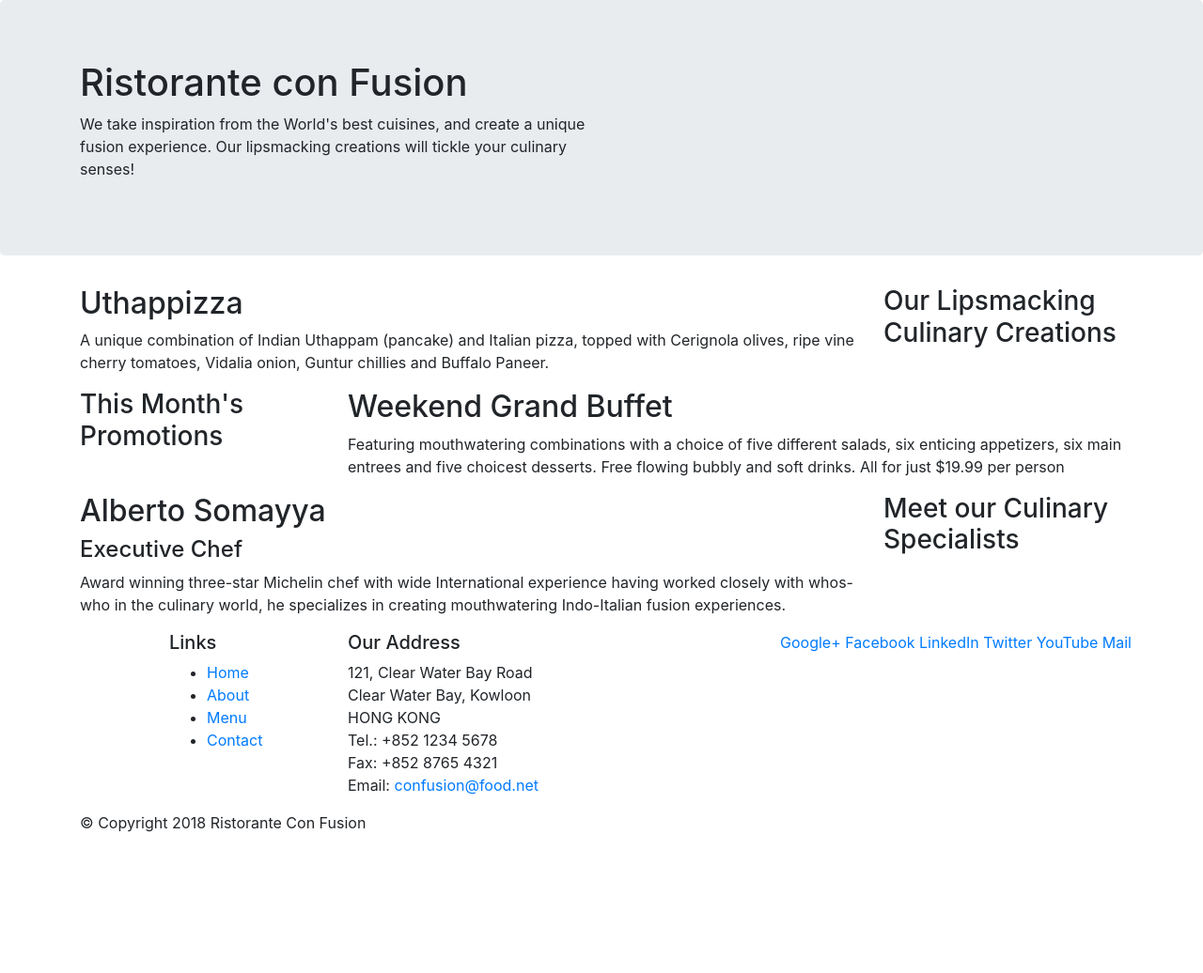
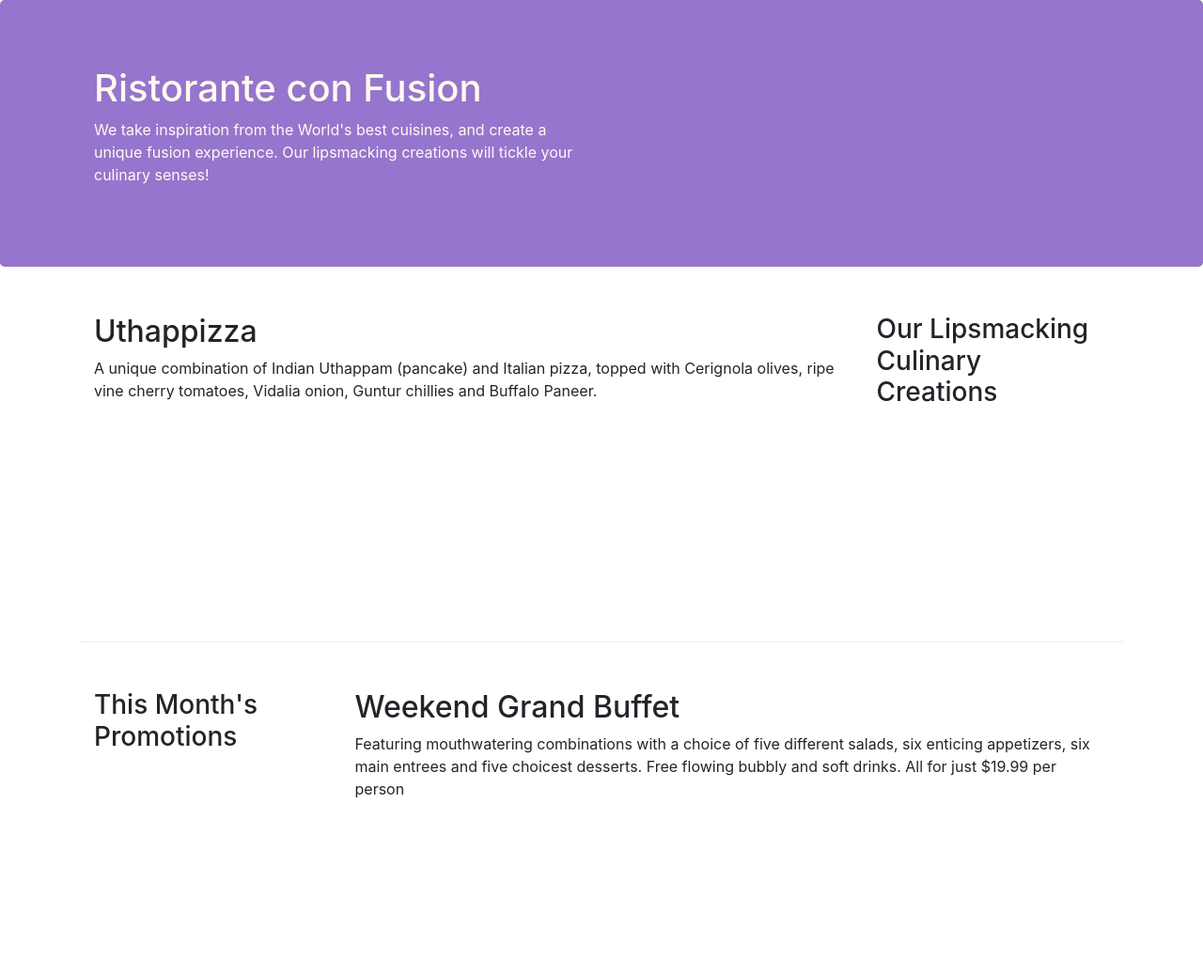
Before and after one commit to ifrahsaleem/frontendUI, a website: page index.html in a window 1280 px wide. Shown: the top 1036 px of the page at 94% size. Before the commit the page ends 904 px from the top, so only its background shows below. Drawn offline with nearby package versions, Linux system fonts and the light colour scheme.

Commit message:
Bootstrap Grid Part 2

```diff
--- /dev/null
+++ b/css/styles.css
@@ -0,0 +1,28 @@
+.row-header{
+    margin:0px auto;
+    padding:0px;
+}
+
+.row-content {
+    margin:0px auto;
+    padding: 50px 0px 50px 0px;
+    border-bottom: 1px ridge;
+    min-height:400px;
+}
+
+.footer{
+    background-color: #D1C4E9;
+    margin:0px auto;
+    padding: 20px 0px 20px 0px;
+}
+.jumbotron {
+    padding:70px 30px 70px 30px;
+    margin:0px auto;
+    background: #9575CD ;
+    color:floralwhite;
+}
+.address{
+    font-size:80%;
+    margin:0px;
+    color:#0f0f0f;
+}
--- a/index.html
+++ b/index.html
@@ -9,6 +9,7 @@
 
     <!-- Bootstrap CSS -->
     <link rel="stylesheet" href="node_modules/bootstrap/dist/css/bootstrap.min.css">
+    <link href="css/styles.css" rel="stylesheet">
     <title>Ristorante Con Fusion</title>
 </head>
 
@@ -16,7 +17,7 @@
 
     <header class="jumbotron">
         <div class="container">
-            <div class="row">
+            <div class="row row-header">
                 <div class="col-12 col-sm-6">
                     <h1>Ristorante con Fusion</h1>
                     <p>We take inspiration from the World's best cuisines, and create a unique fusion experience. Our lipsmacking creations will tickle your culinary senses!</p>
@@ -28,7 +29,7 @@
     </header>
 
     <div class="container">
-        <div class="row">
+        <div class="row row-content align-items-centre">
             <div class="col-12 col-sm-4 order-sm-last col-md-3">
                 <h3>Our Lipsmacking Culinary Creations</h3>
             </div>
@@ -39,7 +40,7 @@
         </div>
 
 
-        <div class="row">
+        <div class="row row-content align-items-centre">
             <div class="col-12 col-sm-4 col-md-3">
                 <h3>This Month's Promotions</h3>
             </div>
@@ -49,7 +50,7 @@
             </div>
         </div>
 
-        <div class="row">
+        <div class="row row-content align-items-centre">
             <div class="col-12 col-sm-4 order-sm-lasy col-md-3">
                 <h3>Meet our Culinary Specialists</h3>
             </div>
@@ -61,12 +62,12 @@
         </div>
     </div>
 
-    <footer>
+    <footer class="footer">
         <div class="container">
             <div class="row">
                 <div class="col-4 offset-1 col-sm-2">
                     <h5>Links</h5>
-                    <ul>
+                    <ul class="list-unstyled">
                         <li><a href="#">Home</a></li>
                         <li><a href="#">About</a></li>
                         <li><a href="#">Menu</a></li>
@@ -84,8 +85,8 @@
 		              Email: <a href="mailto:confusion@food.net">confusion@food.net</a>
 		           </address>
                 </div>
-                <div>
-                    <div col-12 col-sm-4>
+                <div class="col-12 col-sm-4 align-self-center">
+                    <div class="text-center">
                         <a href="http://google.com/+">Google+</a>
                         <a href="http://www.facebook.com/profile.php?id=">Facebook</a>
                         <a href="http://www.linkedin.com/in/">LinkedIn</a>
@@ -95,8 +96,8 @@
                     </div>
                 </div>
            </div>
-           <div class="row">
-                <div class="col-auto">
+           <div class="row justify-content-center">
+                <div class="col-auto ">
                     <p>© Copyright 2018 Ristorante Con Fusion</p>
                 </div>
            </div>
```
